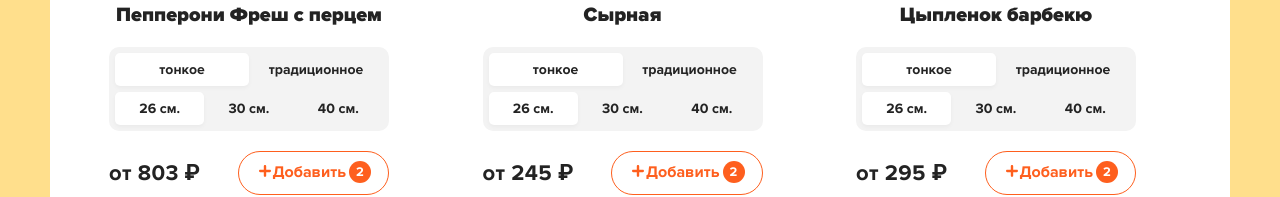
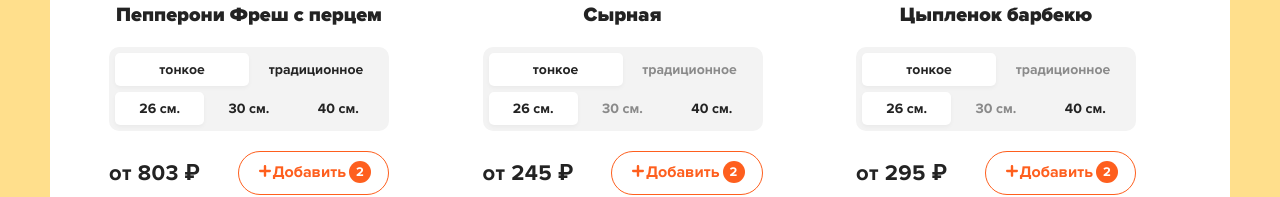
Before and after one commit to kirillgileadd/react-pizza-app, a React (Create React App) app: page / in a window 1280 px wide. Shown: the part 565-762 px from the top of the page. Built offline with nearby package versions, Linux system fonts and the light colour scheme.

Commit message:
v.0.0.0.6

```diff
--- a/src/components/PizzaBlock.jsx
+++ b/src/components/PizzaBlock.jsx
@@ -1,6 +1,16 @@
-import React from 'react';
+import React, {useState} from 'react';
+import classNames from "classnames";
 
-const PizzaBlock = ({ name, imageUrl, price}) => {
+const PizzaBlock = ({name, imageUrl, price, types, sizes}) => {
+
+    const [activeType, setActiveType] = useState(types[0])
+    const [activeSize, setActiveSize] = useState(sizes[0])
+
+ console.log(types[0])
+
+    let typesName = ['тонкое', 'традиционное']
+    let sizesName = [26, 30, 40]
+
 
     return (
         <div className="pizza-block">
@@ -12,13 +22,18 @@ const PizzaBlock = ({ name, imageUrl, price}) => {
             <h4 className="pizza-block__title">{name}</h4>
             <div className="pizza-block__selector">
                 <ul>
-                    <li className="active">тонкое</li>
-                    <li>традиционное</li>
+                    {typesName.map((el, index) => <li key={el}
+                                                      className={classNames({
+                                                          active: activeType === index,
+                                                          disabled: !types.includes(index)
+                                                      })}
+                                                      onClick={() => setActiveType(index)}>{el}</li>)}
                 </ul>
                 <ul>
-                    <li className="active">26 см.</li>
-                    <li>30 см.</li>
-                    <li>40 см.</li>
+                    {sizesName.map((el, index) => <li key={el} className={classNames({
+                        active: activeSize === el,
+                        disabled: !sizes.includes(el)
+                    })} onClick={() => setActiveSize(el)}>{el} см.</li>)}
                 </ul>
             </div>
             <div className="pizza-block__bottom">
--- a/src/scss/components/_pizza-block.scss
+++ b/src/scss/components/_pizza-block.scss
@@ -48,6 +48,10 @@
           border-radius: 5px;
           cursor: auto;
         }
+        &.disabled {
+          opacity: 0.5;
+          pointer-events: none;
+        }
       }
     }
   }
```
